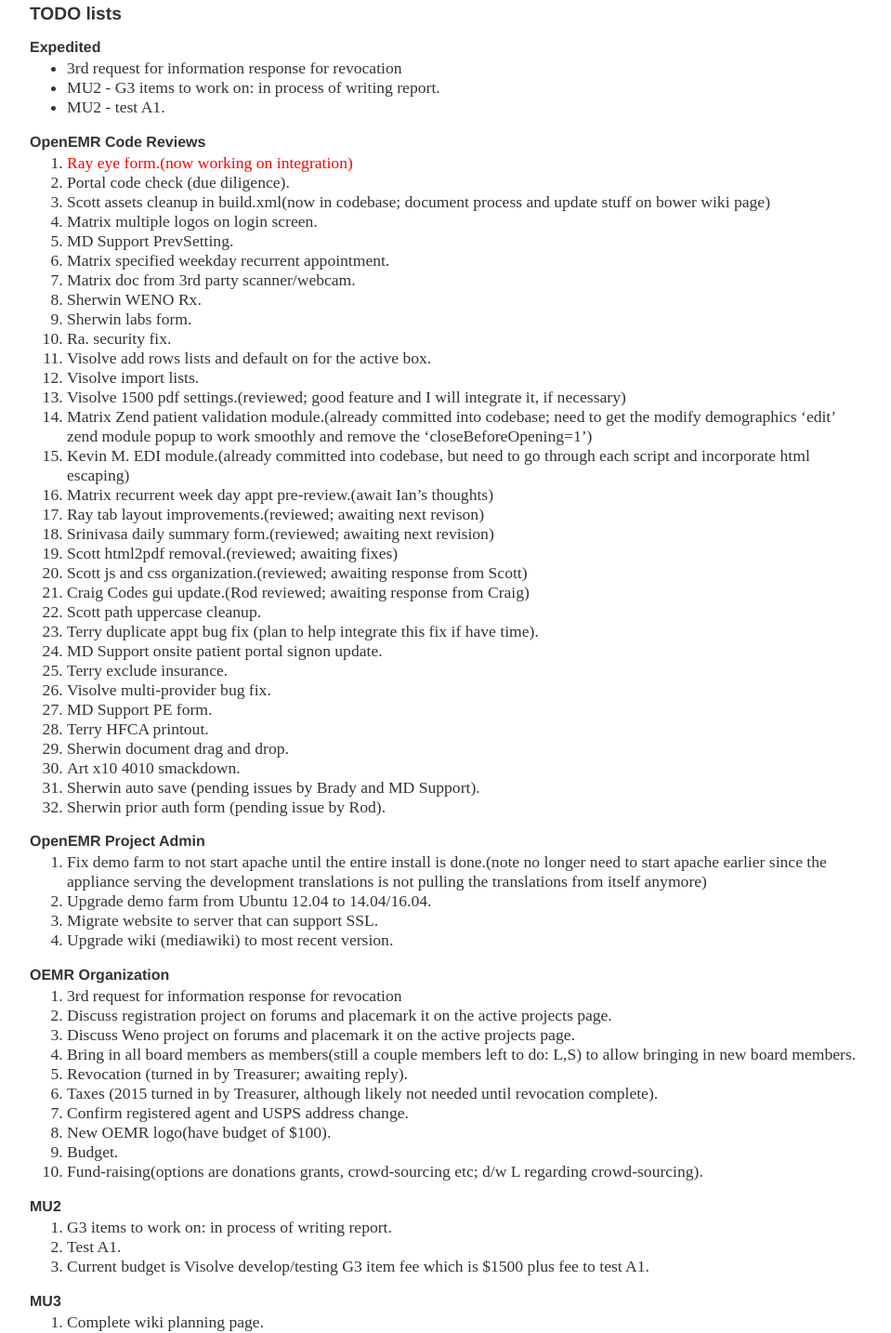
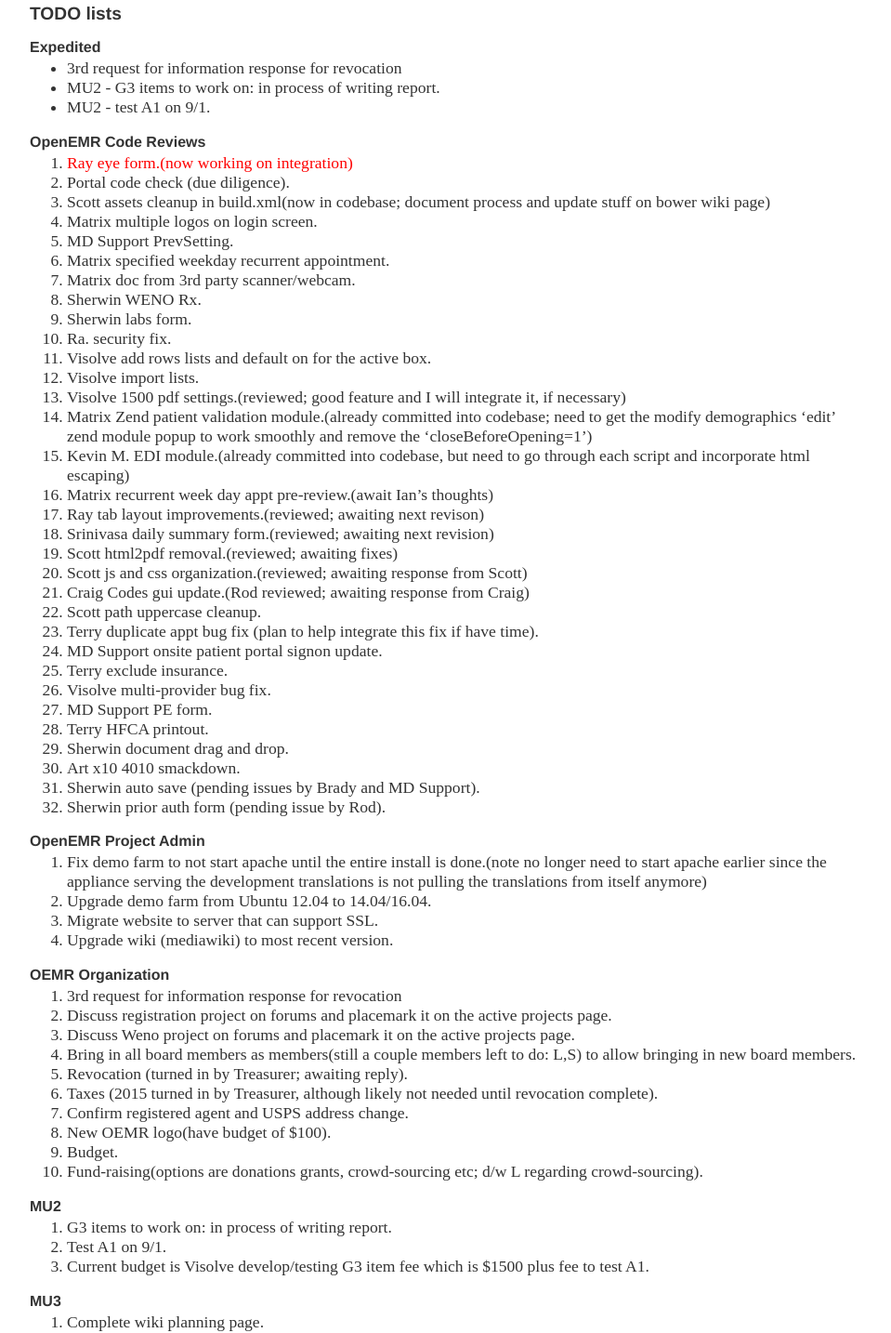
Before and after one commit to bradymiller/bradymiller.github.io, a Jekyll site: the page built from todo/index.md, in a window 1280 px wide. Shown: the part 196-1630 px from the top of the page at 93% size, without its empty margins (160-1119 px from the left). Built offline with Jekyll 4.4.1, drawn with Linux system fonts in a browser that asks for light colours.

Commit message:
Update todo list

```diff
--- a/todo/index.md
+++ b/todo/index.md
@@ -6,7 +6,7 @@
 ### Expedited
 * 3rd request for information response for revocation
 * MU2 - G3 items to work on: in process of writing report.
-* MU2 - test A1.
+* MU2 - test A1 on 9/1.
 
 ### OpenEMR Code Reviews
 1. <span style="color: red">Ray eye form.(now working on integration)</span>
@@ -62,7 +62,7 @@
 
 ### MU2
 1. G3 items to work on: in process of writing report.
-1. Test A1.
+1. Test A1 on 9/1.
 1. Current budget is Visolve develop/testing G3 item fee which is $1500 plus fee to test A1.
 
 ### MU3
```
